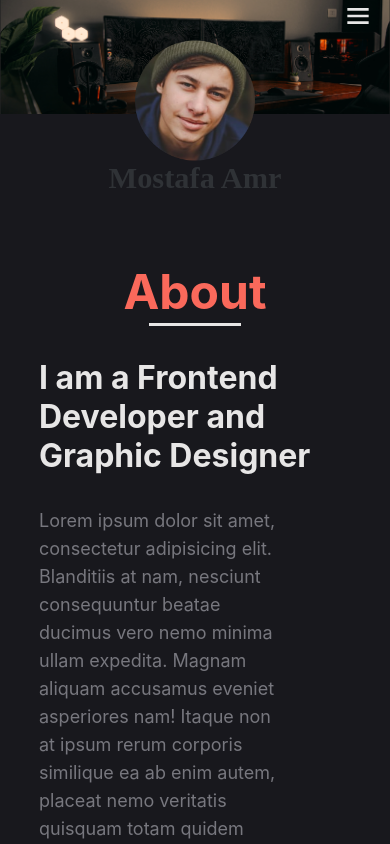
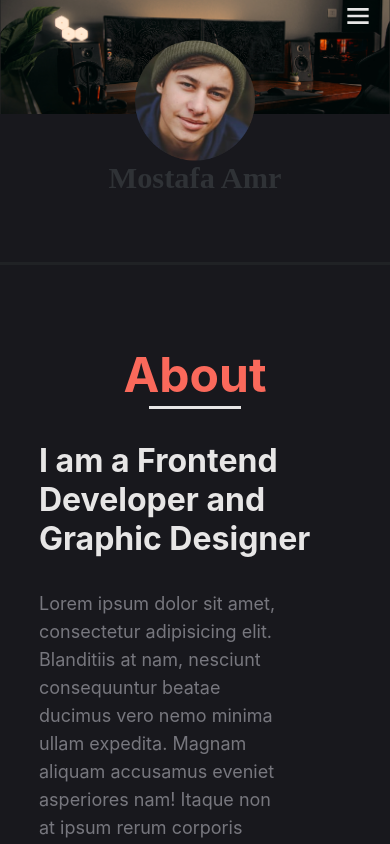
Before and after one commit to MostafaAmrHamed/portfolio, a React (Create React App) app: page / in a window 390 px wide. Shown: the top 844 px of the page. Built offline with nearby package versions, Linux system fonts and the light colour scheme; a web font is replaced by a local one.

Commit message:
fix(navbar): fixed sticky of the desktop navbar

```diff
--- a/src/components/navbar/DesktopNavbar.tsx
+++ b/src/components/navbar/DesktopNavbar.tsx
@@ -1,24 +1,24 @@
-import React, { useState } from 'react';
+import React from 'react';
 
 import styles from './navbar.module.css';
 
 export const DesktopNavbar = () => {
   const data = ['About', 'Work', 'Skills', 'Contact', 'Resume'];
-  const [navbar, setNavbar] = useState(false);
-
-  const fixedNavbar = () => {
-    if (window.scrollY >= 750) setNavbar(true);
-    else setNavbar(false);
-  };
-  window.addEventListener('scroll', fixedNavbar);
 
   return (
-    <div className={navbar ? styles.dekstop__navbar + ' ' + styles.fixed : styles.dekstop__navbar}>
+    <div className={styles.dekstop__navbar + ' ' + styles.fixed}>
       <ul className={styles.desktop__links__container}>
         {data.map((item) => {
           return (
             <li>
-              <a href={`#${item.toLowerCase()}`} className={styles.desktop__links}>
+              <a
+                href={
+                  item !== 'Resume'
+                    ? `#${item.toLowerCase()}`
+                    : `https://drive.google.com/u/0/uc?id=1MrjcVJWnDqYHLJ1aSjkGzYd88VUuOFYo&export=download`
+                }
+                className={styles.desktop__links}
+              >
                 {item}
               </a>
             </li>
--- a/src/components/navbar/navbar.module.css
+++ b/src/components/navbar/navbar.module.css
@@ -1,17 +1,22 @@
 .navbar {
-  margin-top: 2rem;
+  position: sticky;
+  top: 0;
+  background-color: var(--bg-color-2);
+  margin-top: 5rem;
+  z-index: 2;
+  padding: 0.1rem 0;
 }
 .dekstop__navbar {
   display: none;
 }
-.fixed {
-  position: fixed;
+/* .fixed {
+  position: sticky;
   top: 0;
   width: 100%;
   background-color: var(--bg-color-2);
   transition: 0.6;
   z-index: 5;
-}
+} */
 .desktop__links__container {
   display: flex;
   justify-content: center;
@@ -95,6 +100,6 @@ a {
 }
 @media (min-width: 1440px) {
   .desktop__links {
-    font-size: var(--font-size-1);
+    font-size: var(--font-size-2);
   }
 }
```
